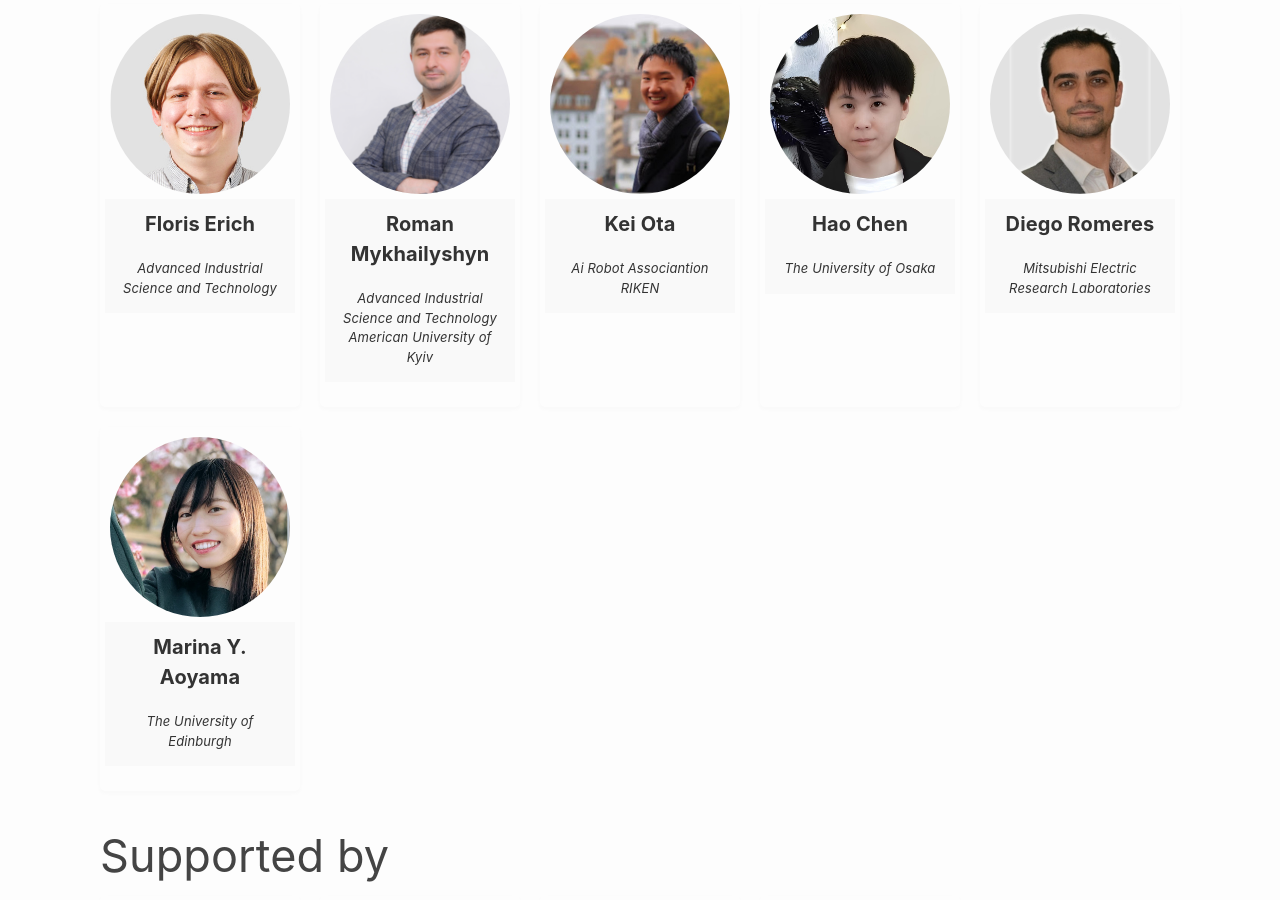
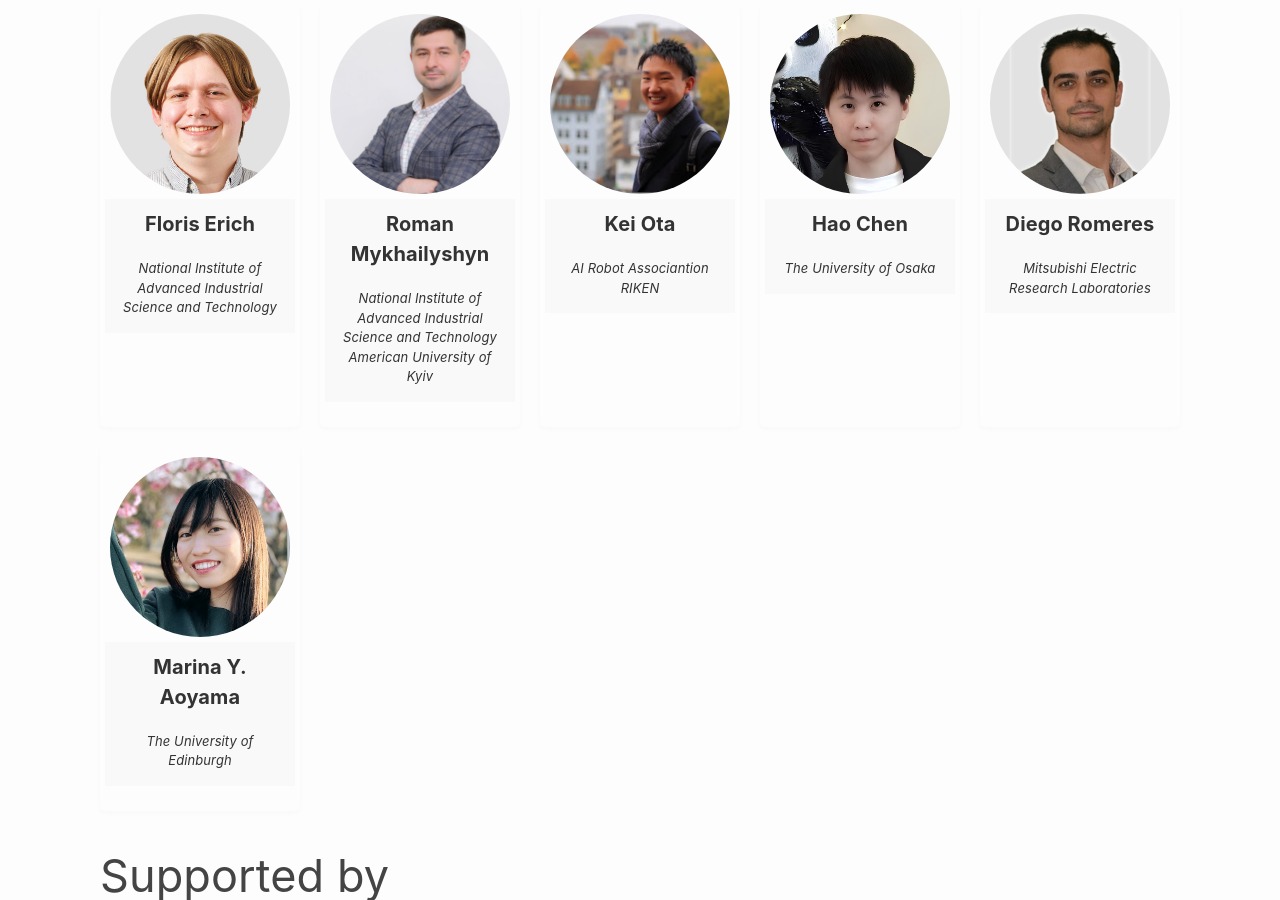
Before and after one commit to aistairc/IROS2026-workshop, a Jekyll site: the page built from index.md, in a window 1280 px wide and 900 px high, scrolled down 3119 px. Built offline with Jekyll 4.4.1, drawn with Linux system fonts in a browser that asks for light colours; some of the changed text lies outside the part shown.

Commit message:
Correct affiliations for speakers and organizers
Updated affiliations for several speakers and organizers to reflect their correct institutions.Typo

```diff
--- a/index.md
+++ b/index.md
@@ -46,7 +46,7 @@ Robot Learning is ready to leave the lab and go into industry as proven by the r
     </div>
     <div class="card">
         <a href="https://scholar.google.com/citations?user=mLFRRpkAAAAJ&hl=en">
-            <img src="./assets/img/speakers/jose_barreiros_profile_photo.png" alt="Jose_Berreiros_Picture">
+            <img src="./assets/img/speakers/jose_barreiros_profile_photo.png" alt="Jose_Barreiros_Picture">
         </a>
         <div class="card-text">Jose Barreiros</div>
         <div class="card-affil">Toyota Research Institute</div>
@@ -56,7 +56,7 @@ Robot Learning is ready to leave the lab and go into industry as proven by the r
             <img src="./assets/img/speakers/YukiyasuDomae.png" alt="Yukiyasu_Domae_picture">
         </a>
         <div class="card-text">Yukiyasu Domae</div>
-        <div class="card-affil">Advanced Industrial Science and Technology</div>
+        <div class="card-affil">National Institute of Advanced Industrial Science and Technology</div>
     </div>
     <div class="card">
         <a href="https://www.roboticmanipulation.org/members2/kensuke-harada/">
@@ -170,21 +170,21 @@ All deadlines are "time zone" anywhere on earth.
             <img src="./assets/img/organizers/Floris_Erich.png" alt="Floris_Erich_Picture">
         </a>
         <div class="card-text">Floris Erich</div>
-        <div class="card-affil">Advanced Industrial Science and Technology</div>
+        <div class="card-affil">National Institute of Advanced Industrial Science and Technology</div>
     </div>
     <div class="card">
         <a href="https://romanmykhailyshyn.github.io/">
             <img src="./assets/img/organizers/Roman_Mykhailyshyn.png">
         </a>
         <div class="card-text">Roman Mykhailyshyn</div>
-        <div class="card-affil">Advanced Industrial Science and Technology<br>American University of Kyiv</div>
+        <div class="card-affil">National Institute of Advanced Industrial Science and Technology<br>American University of Kyiv</div>
     </div>
     <div class="card">
         <a href="https://keiohta.github.io/">
             <img src="./assets/img/organizers/Kei_Ota_profile_photo.png">
         </a>
         <div class="card-text">Kei Ota</div>
-        <div class="card-affil">Ai Robot Associantion<br>RIKEN</div>
+        <div class="card-affil">AI Robot Associantion<br>RIKEN</div>
     </div>
     <div class="card">
         <a href="https://chzjuou.github.io/">
```
